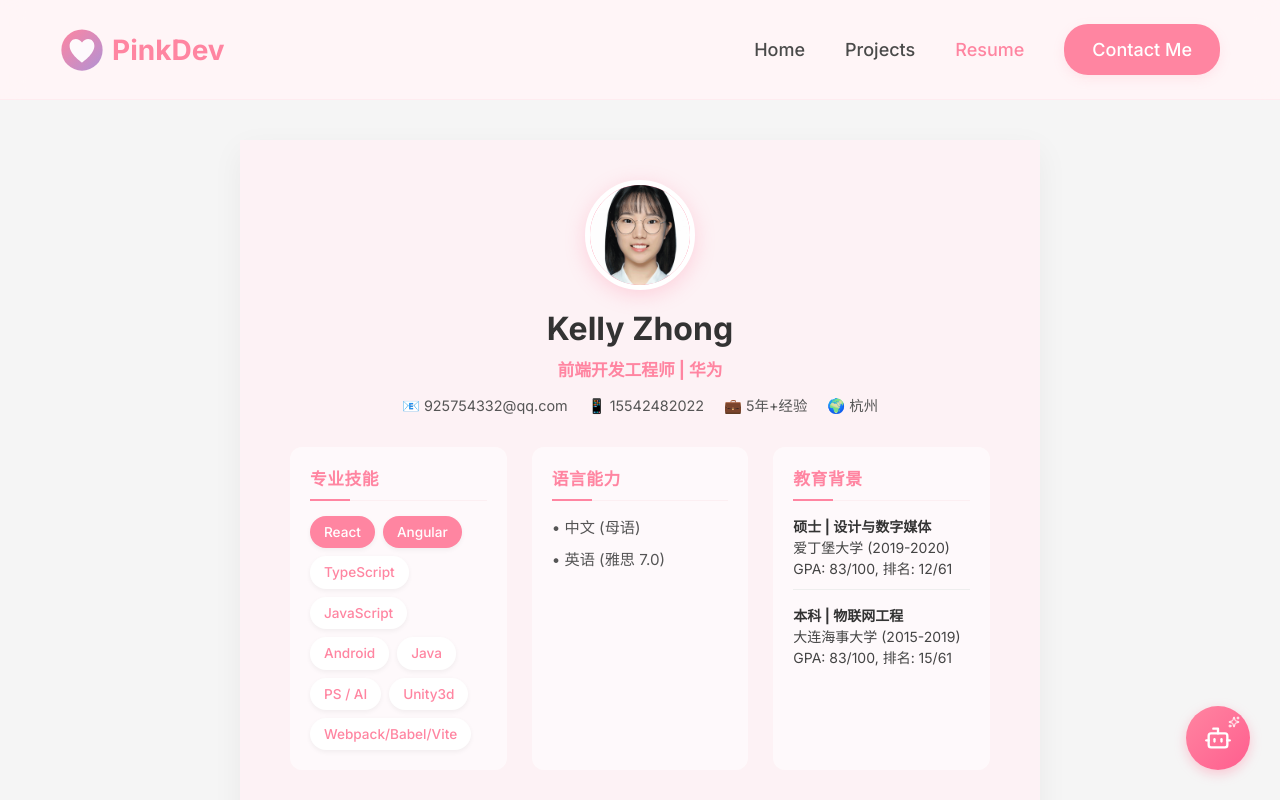
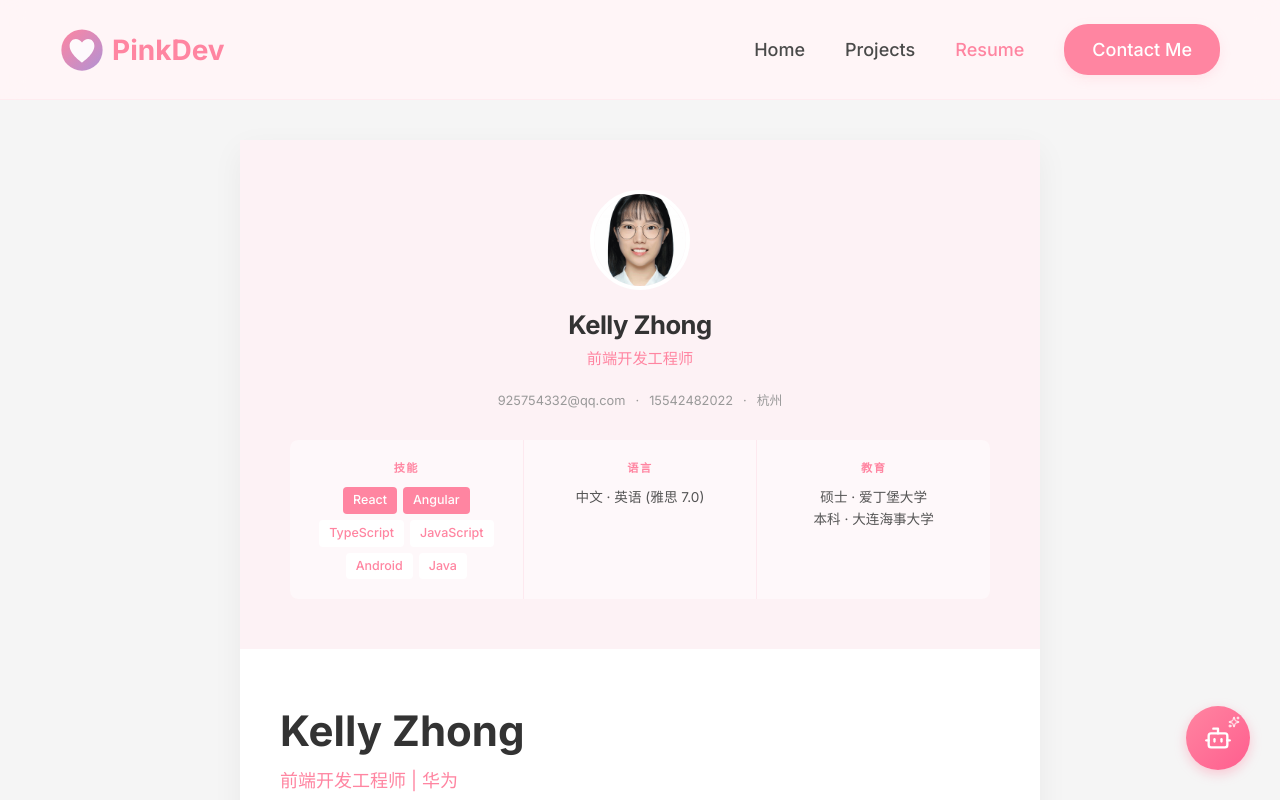
Before and after one commit to 925754332-dev/pinkdev-portfolio, a React (Vite) app: page /resume in a window 1280 px wide. Shown: the top 800 px of the page. Built offline with nearby package versions, Linux system fonts and the light colour scheme.

Commit message:
resume: minimalist redesign - ui-ux-pro-max principles

```diff
--- a/src/pages/Resume.css
+++ b/src/pages/Resume.css
@@ -17,33 +17,32 @@
   min-height: auto;
 }
 
-/* --- Sidebar (now top section) --- */
+/* --- Pink Header --- */
 .resume-sidebar {
   background-color: #FDF2F5;
-  padding: 40px 50px;
+  padding: 50px;
   display: flex;
   flex-direction: column;
   align-items: center;
-  gap: 30px;
+  gap: 0;
 }
 
-/* 头像 + 名字居中 */
-.sidebar-header {
+/* 主役：头像 + 名字 */
+.sidebar-hero {
   display: flex;
   flex-direction: column;
   align-items: center;
-  text-align: center;
+  margin-bottom: 20px;
 }
 
 .resume-avatar {
-  width: 110px;
-  height: 110px;
+  width: 100px;
+  height: 100px;
   border-radius: 50%;
   background-color: #FF85A1;
   overflow: hidden;
-  border: 5px solid white;
-  box-shadow: 0 5px 20px rgba(255, 133, 161, 0.3);
-  margin-bottom: 15px;
+  border: 4px solid white;
+  margin-bottom: 16px;
 }
 
 .resume-avatar img {
@@ -54,128 +53,80 @@
 
 .sidebar-name {
   margin: 0;
-  font-size: 2em;
+  font-size: 1.6em;
   color: #333;
   font-weight: 700;
+  letter-spacing: -0.02em;
 }
 
 .sidebar-title {
-  margin: 5px 0 0 0;
-  font-size: 1.05em;
+  margin: 4px 0 0 0;
+  font-size: 0.95em;
   color: #FF85A1;
-  font-weight: 600;
+  font-weight: 500;
 }
 
-.contact-list {
+/* 联系方式 - 弱化 */
+.sidebar-contact {
   display: flex;
-  flex-wrap: wrap;
-  justify-content: center;
-  gap: 8px 20px;
-  margin-top: 12px;
+  gap: 10px;
+  font-size: 0.8em;
+  color: #999;
+  margin-bottom: 30px;
 }
 
-.contact-item {
-  font-size: 0.9em;
-  color: #555;
-}
-
-/* 三栏等高 */
+/* 三栏 - 干净卡片 */
 .sidebar-details {
   display: grid;
   grid-template-columns: 1fr 1fr 1fr;
-  gap: 25px;
+  gap: 1px;
   width: 100%;
-  align-items: stretch;
+  background: rgba(255, 133, 161, 0.08);
+  border-radius: 8px;
+  overflow: hidden;
 }
 
 .detail-card {
-  background: rgba(255, 255, 255, 0.6);
-  border-radius: 12px;
+  background: rgba(255, 255, 255, 0.7);
   padding: 20px;
+  text-align: center;
 }
 
-.resume-section-title {
-  font-size: 1.05em;
-  font-weight: 700;
+.detail-label {
+  font-size: 0.7em;
+  font-weight: 600;
   color: #FF85A1;
-  margin: 0 0 15px 0;
-  padding-bottom: 8px;
-  border-bottom: 1px solid #FCEFF2;
-  position: relative;
   text-transform: uppercase;
-  letter-spacing: 0.5px;
+  letter-spacing: 1.5px;
+  margin: 0 0 10px 0;
 }
 
-.resume-section-title::after {
-  content: '';
-  position: absolute;
-  bottom: -1px;
-  left: 0;
-  width: 40px;
-  height: 2px;
-  background-color: #FF85A1;
-}
-
-.contact-item {
-  font-size: 0.9em;
+.detail-value {
+  font-size: 0.85em;
   color: #555;
+  line-height: 1.6;
 }
 
 .skills-list {
   display: flex;
   flex-wrap: wrap;
-  gap: 8px;
+  gap: 6px;
+  justify-content: center;
 }
 
 .skill-tag {
-  background-color: white;
+  background: white;
   color: #FF85A1;
-  padding: 6px 14px;
-  border-radius: 16px;
-  font-size: 0.85em;
+  padding: 4px 10px;
+  border-radius: 4px;
+  font-size: 0.78em;
   font-weight: 500;
-  border: none;
-  box-shadow: 0 2px 5px rgba(0, 0, 0, 0.05);
-  transition: all 0.2s ease-in-out;
   cursor: default;
 }
 
 .skill-tag.solid {
-  background-color: #FF85A1;
+  background: #FF85A1;
   color: white;
-}
-
-.skill-tag:not(.solid):hover {
-  background-color: #FF85A1;
-  color: white;
-  transform: translateY(-2px);
-}
-
-.lang-item {
-  font-size: 0.95em;
-  color: #555;
-  margin-bottom: 8px;
-  line-height: 1.6;
-}
-
-.edu-text {
-  font-size: 0.95em;
-  color: #555;
-  line-height: 1.5;
-  margin-bottom: 12px;
-  padding-bottom: 10px;
-  border-bottom: 1px solid #FCEFF2;
-}
-
-.edu-text:last-child {
-  border-bottom: none;
-  margin-bottom: 0;
-  padding-bottom: 0;
-}
-
-.edu-text strong {
-  color: #333;
-  font-weight: 600;
 }
 
 /* --- Main Content --- */
--- a/src/pages/Resume.tsx
+++ b/src/pages/Resume.tsx
@@ -11,25 +11,28 @@ const Resume = () => {
       <div className="resume-paper">
         {/* Sidebar */}
         <aside className="resume-sidebar">
-          {/* 头像 + 名字居中 */}
-          <div className="sidebar-header">
+          {/* 主役：头像 + 名字 */}
+          <div className="sidebar-hero">
             <div className="resume-avatar">
               <img src="/images/钟迎港33038119970222014X---d317a64f-5a57-4112-8336-3ca66b96ab20.jpg" alt="Kelly Zhong" />
             </div>
             <h1 className="sidebar-name">Kelly Zhong</h1>
-            <p className="sidebar-title">前端开发工程师 | 华为</p>
-            <div className="contact-list">
-              <span className="contact-item">📧 925754332@qq.com</span>
-              <span className="contact-item">📱 15542482022</span>
-              <span className="contact-item">💼 5年+经验</span>
-              <span className="contact-item">🌍 杭州</span>
-            </div>
+            <p className="sidebar-title">前端开发工程师</p>
           </div>
 
-          {/* 三栏：技能 / 语言 / 教育 */}
+          {/* 联系方式 - 弱化 */}
+          <div className="sidebar-contact">
+            <span>925754332@qq.com</span>
+            <span>·</span>
+            <span>15542482022</span>
+            <span>·</span>
+            <span>杭州</span>
+          </div>
+
+          {/* 三栏信息 */}
           <div className="sidebar-details">
             <section className="detail-card">
-              <h2 className="resume-section-title">专业技能</h2>
+              <h2 className="detail-label">技能</h2>
               <div className="skills-list">
                 <span className="skill-tag solid">React</span>
                 <span className="skill-tag solid">Angular</span>
@@ -37,29 +40,21 @@ const Resume = () => {
                 <span className="skill-tag">JavaScript</span>
                 <span className="skill-tag">Android</span>
                 <span className="skill-tag">Java</span>
-                <span className="skill-tag">PS / AI</span>
-                <span className="skill-tag">Unity3d</span>
-                <span className="skill-tag">Webpack/Babel/Vite</span>
               </div>
             </section>
 
             <section className="detail-card">
-              <h2 className="resume-section-title">语言能力</h2>
-              <div className="lang-item">• 中文 (母语)</div>
-              <div className="lang-item">• 英语 (雅思 7.0)</div>
+              <h2 className="detail-label">语言</h2>
+              <div className="detail-value">
+                中文 · 英语 (雅思 7.0)
+              </div>
             </section>
 
             <section className="detail-card">
-              <h2 className="resume-section-title">教育背景</h2>
-              <div className="edu-text">
-                <strong>硕士 | 设计与数字媒体</strong><br />
-                爱丁堡大学 (2019-2020)<br />
-                GPA: 83/100, 排名: 12/61
-              </div>
-              <div className="edu-text">
-                <strong>本科 | 物联网工程</strong><br />
-                大连海事大学 (2015-2019)<br />
-                GPA: 83/100, 排名: 15/61
+              <h2 className="detail-label">教育</h2>
+              <div className="detail-value">
+                硕士 · 爱丁堡大学<br/>
+                本科 · 大连海事大学
               </div>
             </section>
           </div>
```
